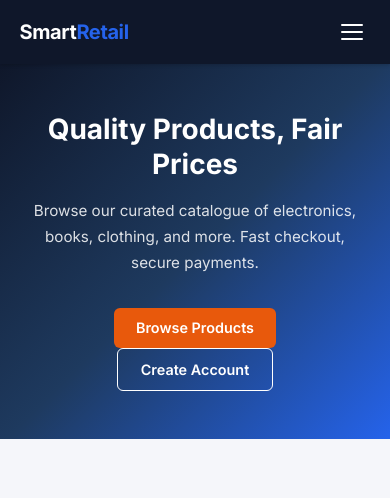
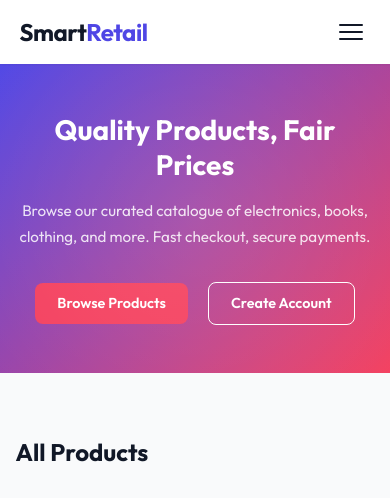
Before and after one commit to mthembuavuyile/smart-retail, a PHP site: page / in a window 390 px wide. Shown: the top 498 px of the page. Run offline with PHP 8.4, Linux system fonts and the light colour scheme; data comes from the database, SQL or seed files in the repository.

Commit message:
feat: implement core storefront UI styles and client-side interactivity

```diff
--- a/public/css/style.css
+++ b/public/css/style.css
@@ -25,7 +25,7 @@
    1. FONTS & RESET
    ------------------------------------------------------- */
 
-@import url('https://fonts.googleapis.com/css2?family=Inter:wght@400;500;600;700&display=swap');
+@import url('https://fonts.googleapis.com/css2?family=Outfit:wght@300;400;500;600;700&display=swap');
 
 *,
 *::before,
@@ -45,32 +45,32 @@ html {
 
 :root {
     /* Colour palette */
-    --color-bg:         #f5f6fa;
+    --color-bg:         #f9fafb;
     --color-surface:    #ffffff;
-    --color-border:     #e2e5ed;
-    --color-text:       #1e2a3a;
-    --color-text-muted: #5a6578;
+    --color-border:     #e5e7eb;
+    --color-text:       #111827;
+    --color-text-muted: #6b7280;
 
-    --color-primary:    #2563eb;
-    --color-primary-hover: #1d4ed8;
-    --color-accent:     #e8590c;
-    --color-accent-hover: #d14b08;
+    --color-primary:    #4f46e5;
+    --color-primary-hover: #4338ca;
+    --color-accent:     #f43f5e;
+    --color-accent-hover: #e11d48;
 
-    --color-success:    #16a34a;
-    --color-success-bg: #dcfce7;
-    --color-danger:     #dc2626;
+    --color-success:    #10b981;
+    --color-success-bg: #d1fae5;
+    --color-danger:     #ef4444;
     --color-danger-bg:  #fee2e2;
-    --color-warning:    #d97706;
+    --color-warning:    #f59e0b;
     --color-warning-bg: #fef3c7;
-    --color-info:       #0284c7;
-    --color-info-bg:    #e0f2fe;
+    --color-info:       #3b82f6;
+    --color-info-bg:    #dbeafe;
 
-    --color-nav:        #0f172a;
-    --color-nav-text:   #cbd5e1;
-    --color-footer:     #1e293b;
+    --color-nav:        #ffffff;
+    --color-nav-text:   #4b5563;
+    --color-footer:     #111827;
 
     /* Typography */
-    --font-sans:  'Inter', system-ui, -apple-system, sans-serif;
+    --font-sans:  'Outfit', system-ui, -apple-system, sans-serif;
     --fw-regular: 400;
     --fw-medium:  500;
     --fw-semi:    600;
@@ -86,20 +86,20 @@ html {
     --space-3xl: 4rem;
 
     /* Shape */
-    --radius-sm: 6px;
-    --radius-md: 10px;
-    --radius-lg: 16px;
-    --radius-full: 50%;
+    --radius-sm: 8px;
+    --radius-md: 16px;
+    --radius-lg: 24px;
+    --radius-full: 9999px;
 
     /* Elevation */
-    --shadow-sm:  0 1px 3px rgba(0, 0, 0, 0.06);
-    --shadow-md:  0 4px 12px rgba(0, 0, 0, 0.08);
-    --shadow-lg:  0 8px 24px rgba(0, 0, 0, 0.12);
-    --shadow-xl:  0 16px 48px rgba(0, 0, 0, 0.14);
+    --shadow-sm:  0 1px 2px 0 rgba(0, 0, 0, 0.05);
+    --shadow-md:  0 4px 6px -1px rgba(0, 0, 0, 0.1), 0 2px 4px -1px rgba(0, 0, 0, 0.06);
+    --shadow-lg:  0 10px 15px -3px rgba(0, 0, 0, 0.1), 0 4px 6px -2px rgba(0, 0, 0, 0.05);
+    --shadow-xl:  0 20px 25px -5px rgba(0, 0, 0, 0.1), 0 10px 10px -5px rgba(0, 0, 0, 0.04);
 
     /* Motion */
     --ease:      cubic-bezier(0.4, 0, 0.2, 1);
-    --duration:  0.25s;
+    --duration:  0.3s;
 }
 
 /* -------------------------------------------------------
@@ -168,13 +168,13 @@ img {
     position: sticky;
     top: 0;
     z-index: 1000;
-    box-shadow: 0 1px 4px rgba(0, 0, 0, 0.2);
+    box-shadow: var(--shadow-sm);
 }
 
 .site-nav .logo {
-    font-size: 1.25rem;
+    font-size: 1.5rem;
     font-weight: var(--fw-bold);
-    color: #ffffff;
+    color: var(--color-text);
     text-decoration: none;
     letter-spacing: -0.02em;
 }
@@ -258,16 +259,20 @@ img {
     border: none;
     cursor: pointer;
     padding: var(--space-sm);
+    z-index: 1001; /* Above mobile drawer */
 }
 .menu-toggle span {
     display: block;
-    width: 22px;
+    width: 24px;
     height: 2px;
-    background: #fff;
+    background: var(--color-text);
     margin: 5px 0;
     transition: var(--duration) var(--ease);
     border-radius: 2px;
 }
+.menu-toggle.open span:nth-child(1) { transform: translateY(7px) rotate(45deg); }
+.menu-toggle.open span:nth-child(2) { opacity: 0; }
+.menu-toggle.open span:nth-child(3) { transform: translateY(-7px) rotate(-45deg); }
 
 /* -------------------------------------------------------
    5. BUTTONS
@@ -392,11 +397,21 @@ img {
    ------------------------------------------------------- */
 
 .hero {
-    background: linear-gradient(135deg, #0f172a 0%, #1e3a5f 50%, #2563eb 100%);
+    background: linear-gradient(135deg, #4f46e5 0%, #f43f5e 100%);
+    position: relative;
+    overflow: hidden;
     color: #ffffff;
     text-align: center;
     padding: var(--space-3xl) 5%;
     margin-bottom: var(--space-xl);
+}
+
+.hero::before {
+    content: '';
+    position: absolute;
+    top: -50%; left: -50%; width: 200%; height: 200%;
+    background: radial-gradient(circle, rgba(255,255,255,0.1) 0%, transparent 60%);
+    transform: rotate(30deg);
 }
 
 .hero h1 {
--- a/public/js/main.js
+++ b/public/js/main.js
@@ -17,6 +17,7 @@ document.addEventListener('DOMContentLoaded', function () {
     if (menuToggle && navLinks) {
         menuToggle.addEventListener('click', function () {
             navLinks.classList.toggle('open');
+            menuToggle.classList.toggle('open');
         });
 
         // Close the menu when a link is tapped on mobile
@@ -24,6 +25,7 @@ document.addEventListener('DOMContentLoaded', function () {
         links.forEach(function (link) {
             link.addEventListener('click', function () {
                 navLinks.classList.remove('open');
+                menuToggle.classList.remove('open');
             });
         });
     }
```
Also changed, not shown: other parts of public/css/style.css (+23 -12 lines).
